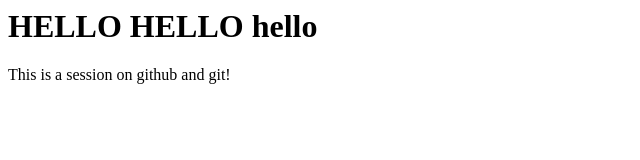
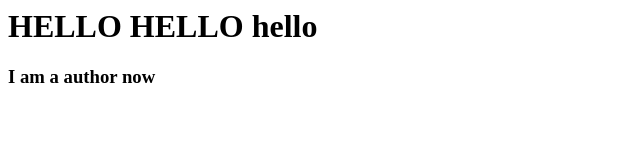
Before and after one commit to leoneckert/project, a plain HTML site: page index.html in a window 1280 px wide. Shown: the whole page, without its empty margins (0-640 px from the left). Drawn offline with Linux system fonts and the light colour scheme.

Commit message:
changed the index

```diff
--- a/index.html
+++ b/index.html
@@ -1,2 +1,2 @@
 <h1>HELLO HELLO hello</h1>
-<p>This is a session on github and git!</p>
+<h3>I am a author now</h3>
```
